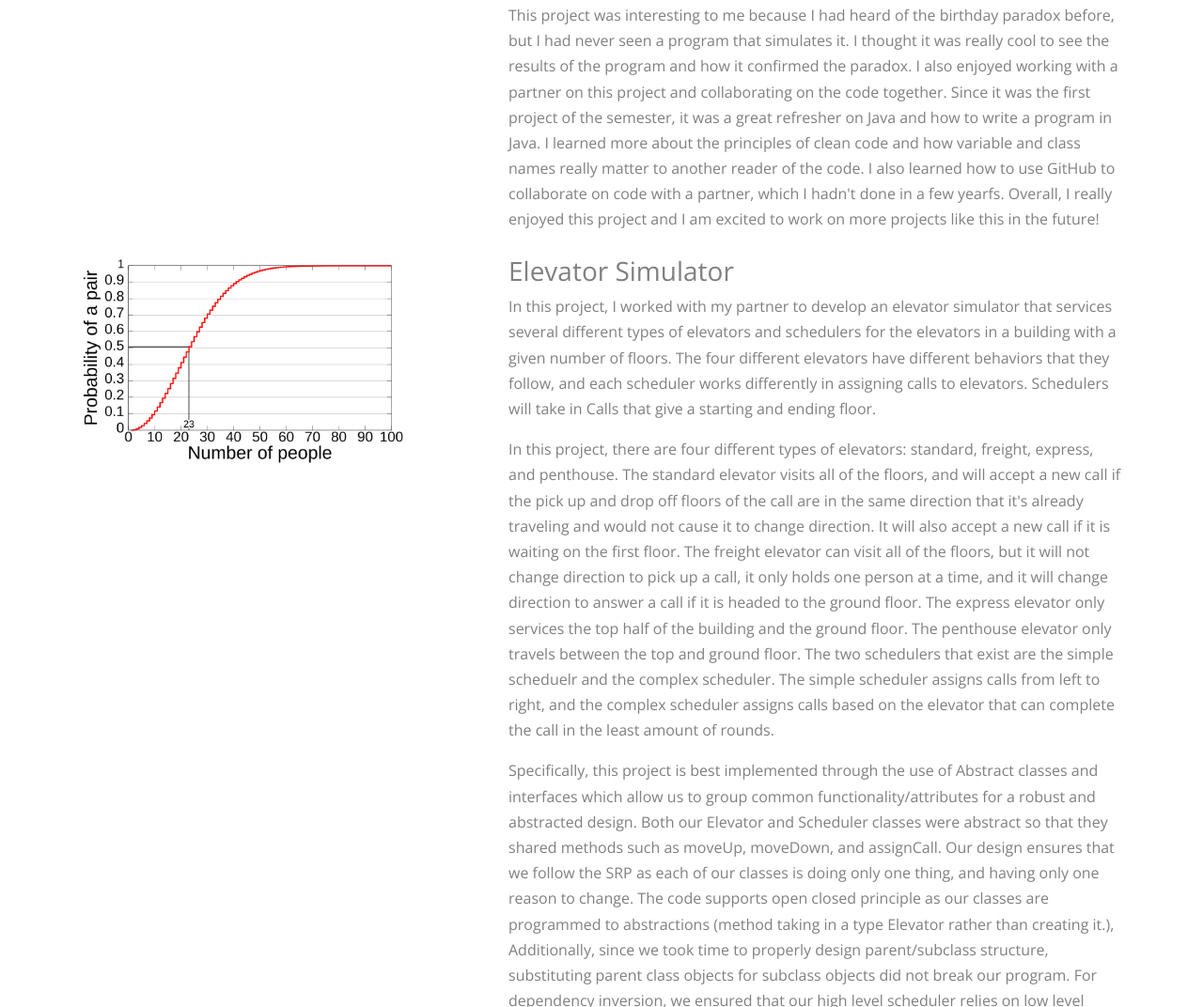
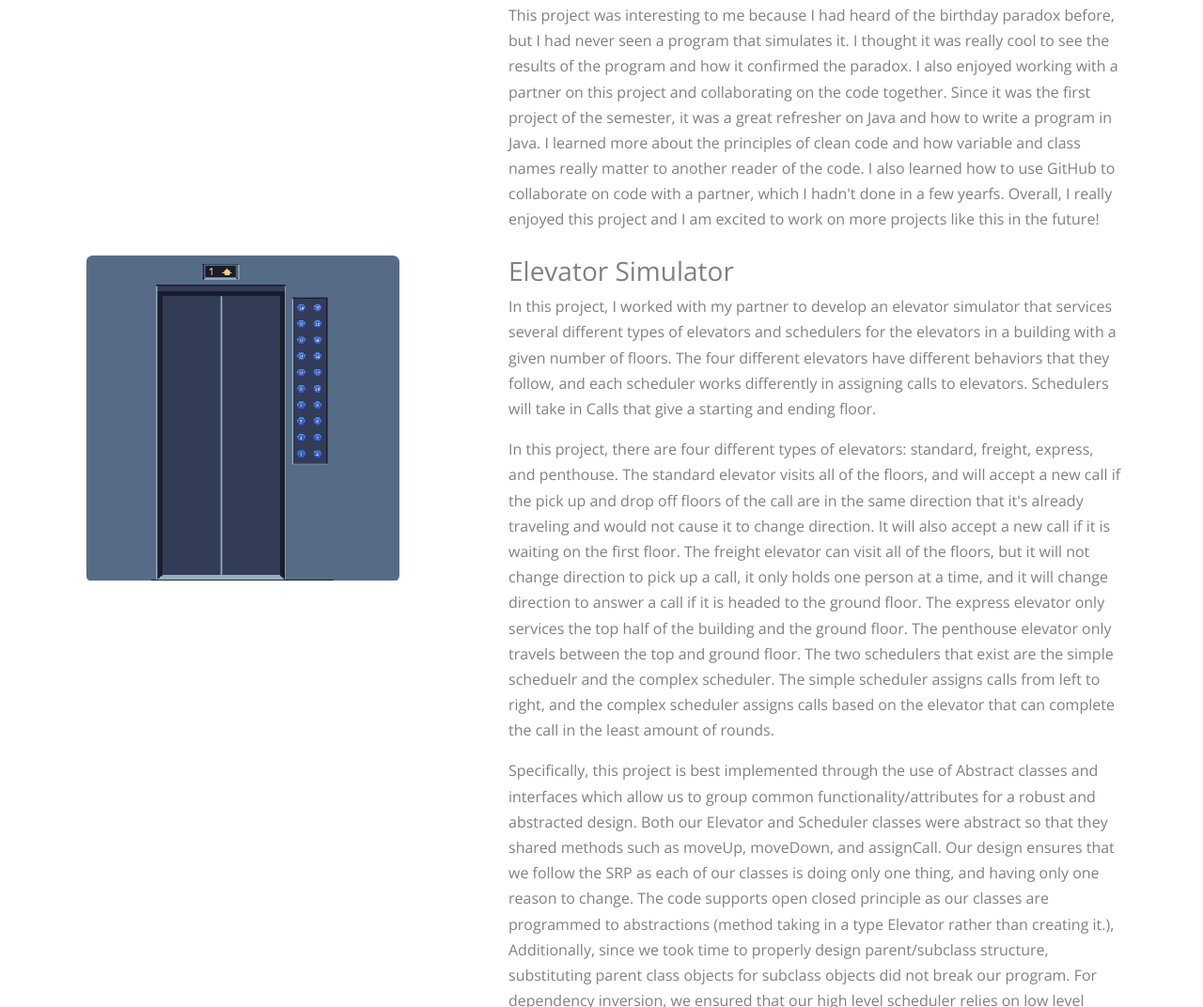
Before and after one commit to abicallahan/abicallahan.github.io, a plain HTML site: page index.html in a window 1280 px wide. Shown: the part 1387-2459 px from the top of the page at 94% size. Drawn offline with nearby package versions, Linux system fonts and the light colour scheme; a script that the page names is missing; files whose address does not match are found by name.

Commit message:
website updated

```diff
--- a/index.html
+++ b/index.html
@@ -177,7 +177,7 @@
         <div class="row">
           <div class="col-lg-6 mb-5" data-aos="fade-up" data-aos-delay="">
 
-            <img src="birthday_paradox.png" alt="Elevator Simulator" class="img-fluid">
+            <img src="elevator_simulator.png" alt="Elevator Simulator" class="img-fluid">
 
           </div>
           <div class="col-lg-5 ml-auto" data-aos="fade-up" data-aos-delay="100">
```
Also changed, not shown: elevator_simulator.png (added).
